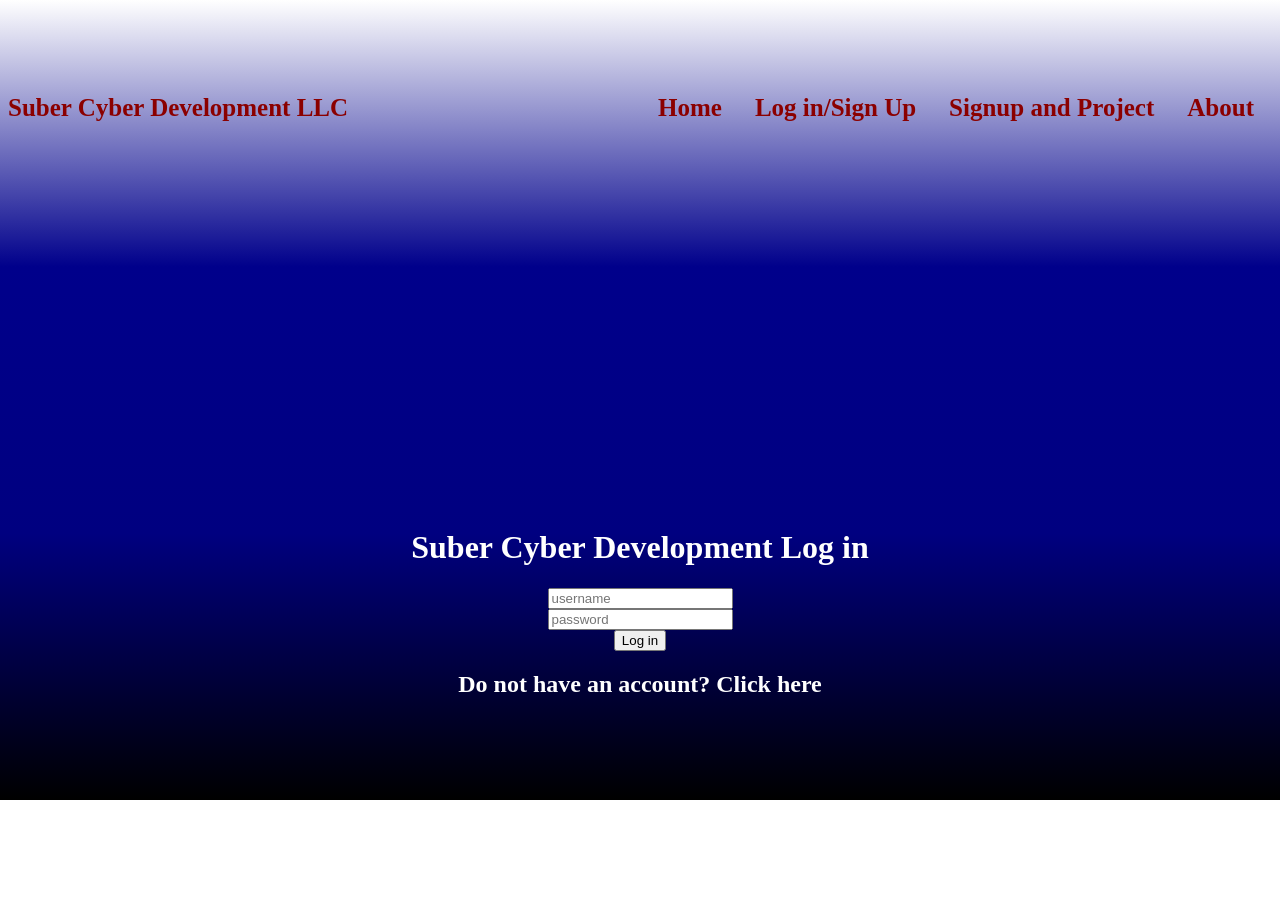
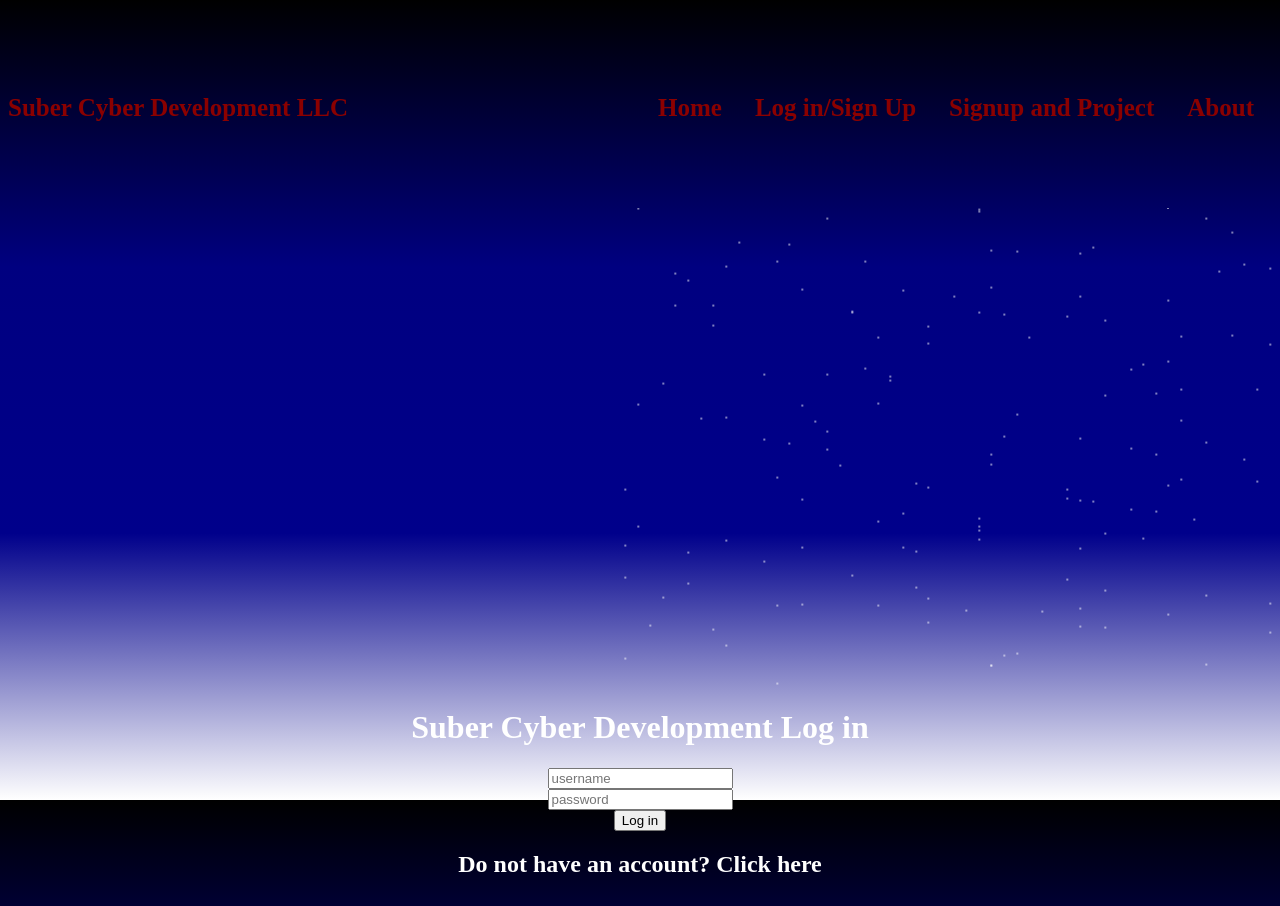
Before and after one commit to IdeclareWar406/production, a React (Vite) app in the folder myPortfolio/client/: page /login in a window 1280 px wide. Before the commit the page ends 800 px from the top, so only its background shows below. Built offline with nearby package versions, Linux system fonts and the light colour scheme.

Commit message:
animations added
CSS animations are added

```diff
--- a/myPortfolio/client/src/App.jsx
+++ b/myPortfolio/client/src/App.jsx
@@ -12,6 +12,11 @@ import About from "./components/About.jsx"
 import Contact from "./components/Contact.jsx"
 export default function App(){
 const {user} = React.useContext(ApiContext)
+
+
+
+
+
 
     return(
      <BrowserRouter>
--- a/myPortfolio/client/src/Footer.jsx
+++ b/myPortfolio/client/src/Footer.jsx
@@ -27,12 +27,17 @@ const path= window.location
     // }
     else
     return(
+
+        <>
         <div style={{position: 'relative', top: '275%'}} className="footer">
 
         <h2>Thank you for visiting</h2>
         <Link className="contact" to='/contact'>Click here for contact information</Link>
 
         </div>
+
+
+        </>
     )
 
 }
--- a/myPortfolio/client/src/Header.jsx
+++ b/myPortfolio/client/src/Header.jsx
@@ -8,6 +8,7 @@ import { ApiContext } from './ApiContext.jsx'
 import Admin from './components/Admin.jsx'
 import ClientView from './components/ClientView.jsx'
 import About from './components/About.jsx'
+import StarParticle from './components/StarParticle.jsx'
 export default function Header(){
 
     const{user, signOut} = React.useContext(ApiContext)
@@ -128,6 +129,7 @@ export default function Header(){
          <Link className='home' to='/about' >About</Link>
            </div>
         </div>
+        <StarParticle />
         </>
     )
 }
--- a/myPortfolio/client/src/components/Home.jsx
+++ b/myPortfolio/client/src/components/Home.jsx
@@ -7,6 +7,7 @@ export default function Home (){
 document.body.style.background = 'linear-gradient(90deg, black, darkblue, darkpurple)'
 
 const{yourName, nameHandler,user} = React.useContext(ApiContext)
+
 
 
 
--- /dev/null
+++ b/myPortfolio/client/src/components/StarParticle.jsx
@@ -0,0 +1,64 @@
+import React from 'react'
+import './starParticle.css'
+
+export default function StarParticle (){
+
+const[followMouse, setFollowMouse] = React.useState(false)
+
+
+
+
+    function spacing(){
+
+    const starStyle ={
+
+        position:'relative',
+        top: `${Math.floor(Math.random() * 99 + 1)}px`,
+        left: `${Math.floor(Math.random()*89 + 1)}%`
+    }
+
+
+
+    return starStyle
+
+}
+
+
+
+
+
+let stars
+
+function particleEffect(){
+
+    let starCounter = []
+
+    for(let i = 0; i< 600 ; i++){
+        starCounter.push(i)
+    }
+
+    stars = starCounter.map((star) =>{
+        return(
+            <div className='particle '  style={spacing()}></div>
+        )
+    })
+    return stars
+}
+
+let myParticle
+
+
+
+
+
+
+   return(
+    <div className='particle-container'   >
+        {particleEffect()}
+
+
+    </div>
+   )
+
+
+}
--- /dev/null
+++ b/myPortfolio/client/src/components/starParticle.css
@@ -0,0 +1,35 @@
+.particle-container {
+    position: relative;
+
+    width: 100%;
+    height: 60vh;
+    overflow: hidden;
+
+  }
+
+  .particle {
+    display: flex;
+
+    position: absolute;
+
+    background-color: white; /* Particle color */
+    width: 2px;
+    height: 2px;
+    border-radius: 25%;
+    opacity: 1;
+    animation: move 10s ease-in-out 200ms infinite alternate-reverse both;
+  }
+  .particle:hover{
+    background-color: orangered
+  }
+
+  @keyframes move {
+    0% {
+      opacity: 1;
+      transform: translateY(0) translateX(0);
+    }
+    100% {
+      opacity: 0;
+      transform: translateY(-100vh) translateX(100vw);
+    }
+  }
--- a/myPortfolio/client/src/index.css
+++ b/myPortfolio/client/src/index.css
@@ -42,7 +42,7 @@
 body{
 
     background-repeat: no-repeat;
-    background: linear-gradient( 0deg,black ,navy, darkblue, white) fixed;
+    background: linear-gradient( 180deg,black ,navy, darkblue, white) fixed;
 }
 .outsideLink{
     font-size: 25px;
@@ -123,7 +123,7 @@ body{
 .loginContainer{
     color:white;
     position: relative;
-    top:300px;;
+
     display:flex;
     flex-direction: column;
     align-items: center;
```
